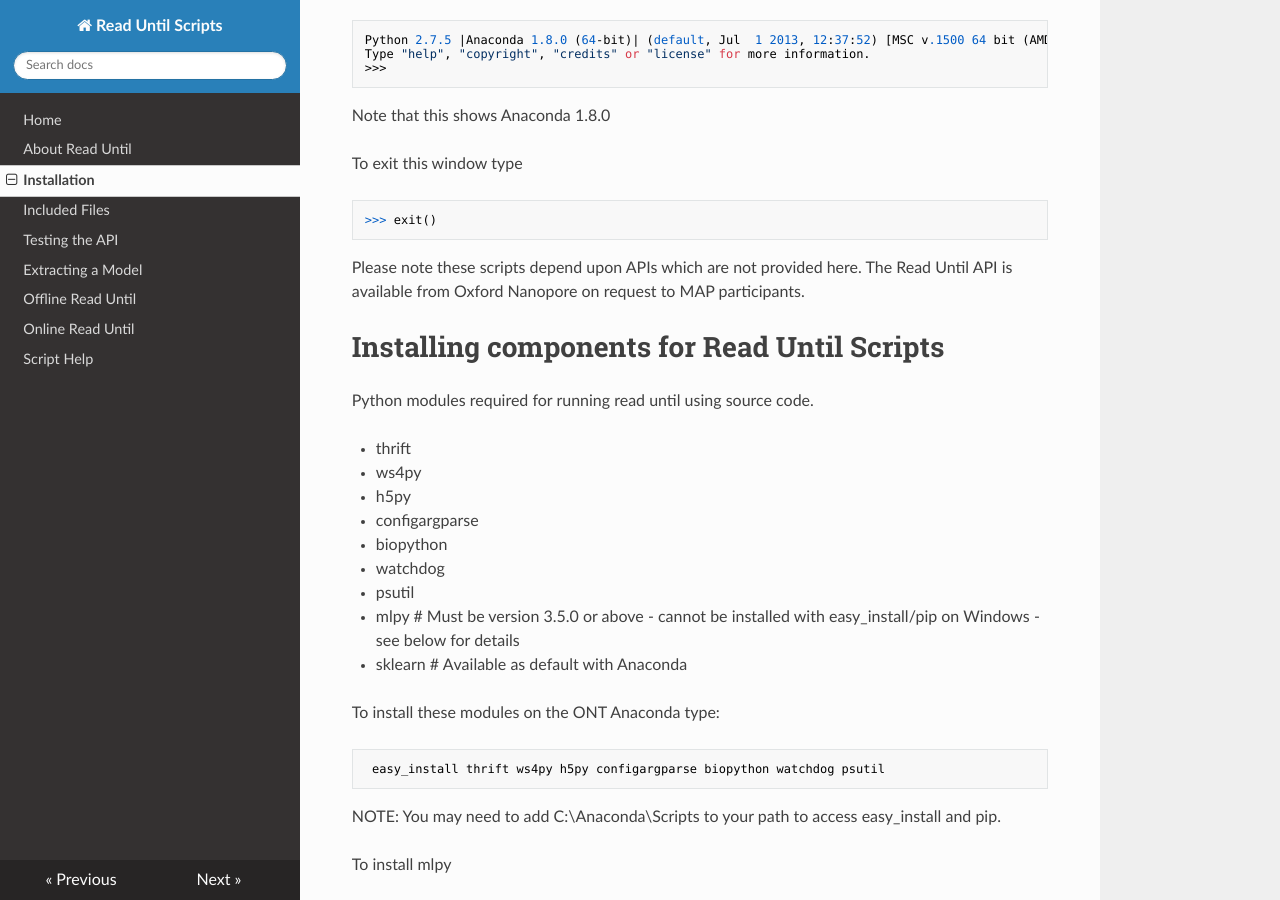
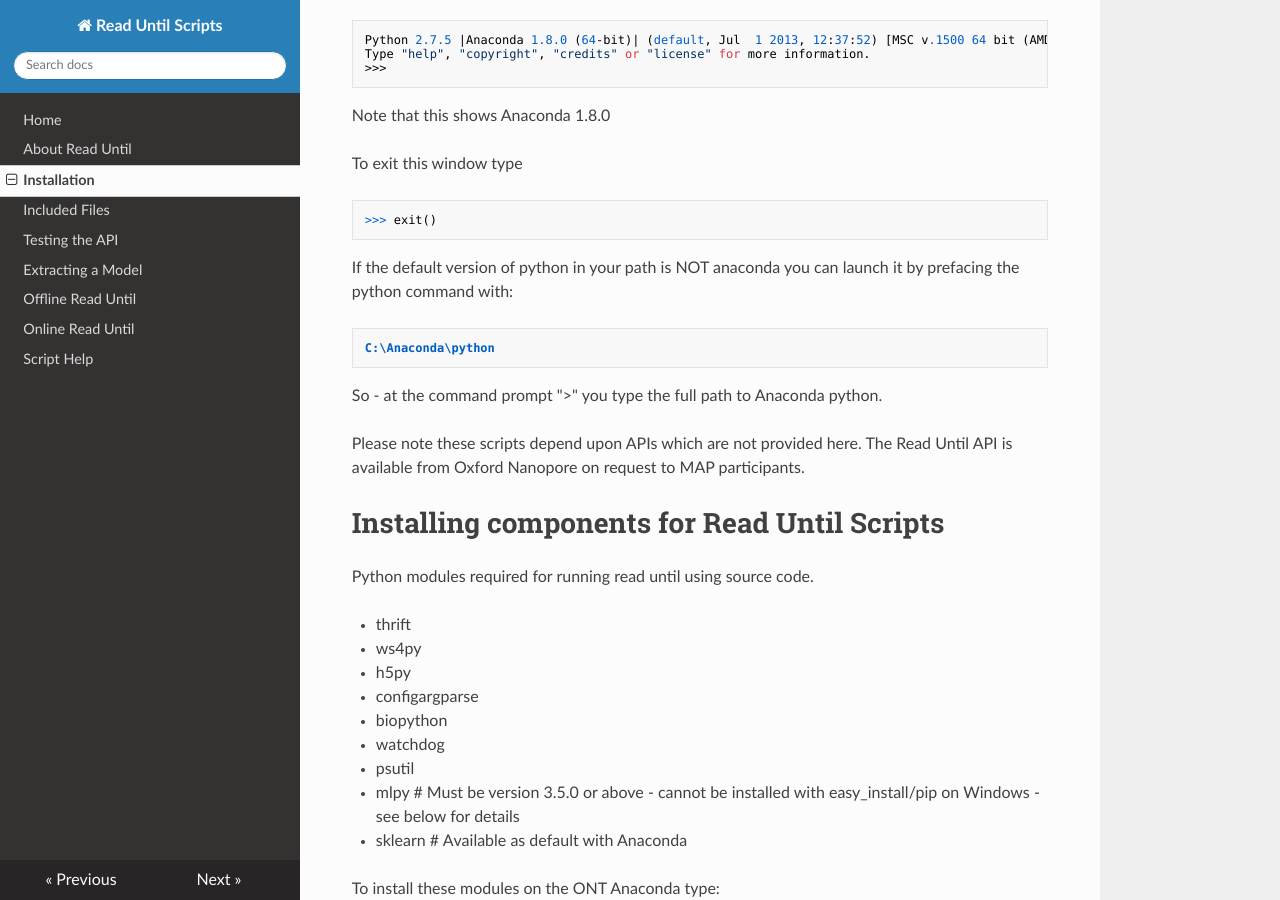
Before and after one commit to mattloose/RUscriptsdocs, an MkDocs documentation site: the page built from docs/install.md, in a window 1280 px wide and 900 px high, scrolled down 1177 px. Built offline with MkDocs 1.6.1, drawn with Linux system fonts in a browser that asks for light colours; nearby versions of some CDN libraries; old or Windows-style settings are respelled for this version of MkDocs.

Commit message:
note on running anaconda

```diff
--- a/docs/install.md
+++ b/docs/install.md
@@ -36,6 +36,12 @@ Note that this shows Anaconda 1.8.0
 To exit this window type
 
     >>> exit()
+
+If the default version of python in your path is NOT anaconda you can launch it by prefacing the python command with:
+
+    C:\Anaconda\python
+
+So - at the command prompt ">" you type the full path to Anaconda python.
 
 Please note these scripts depend upon APIs which are not provided here. The Read Until API is available from Oxford Nanopore on request to MAP participants.
 
```
